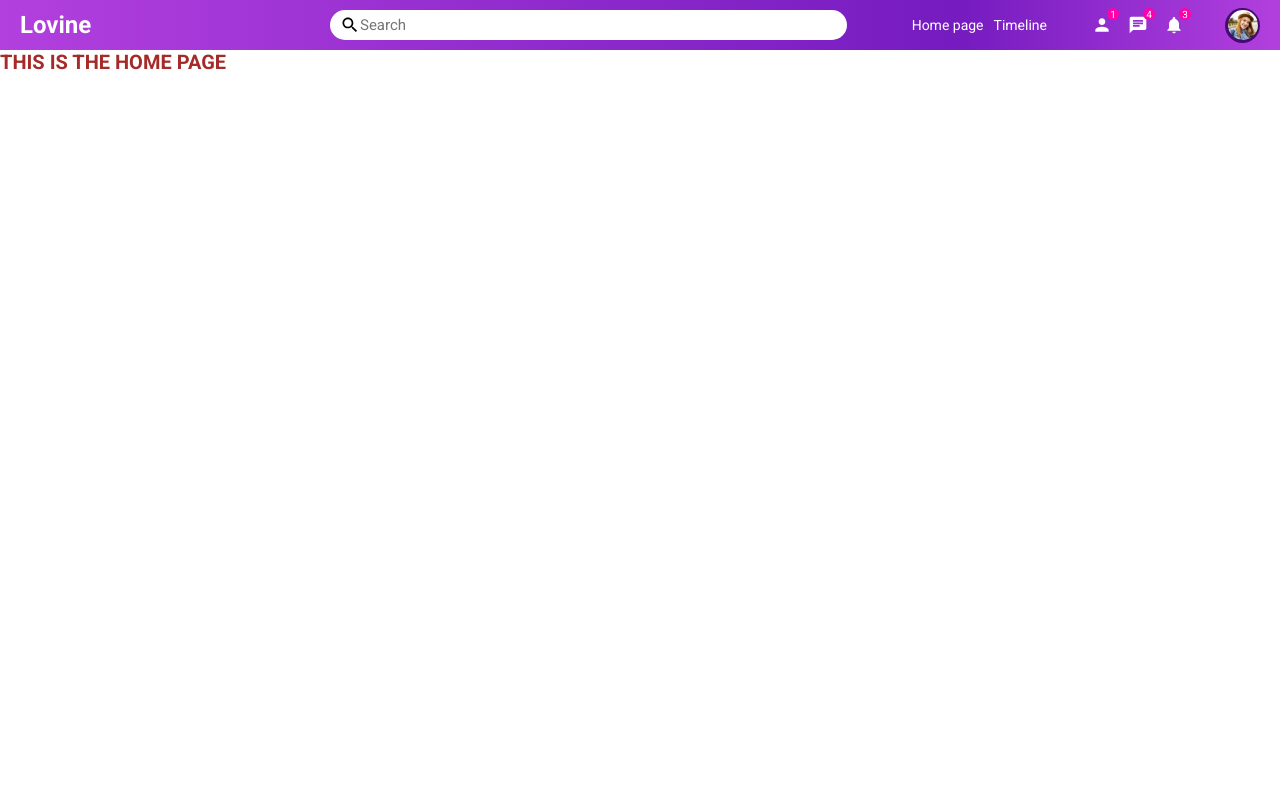
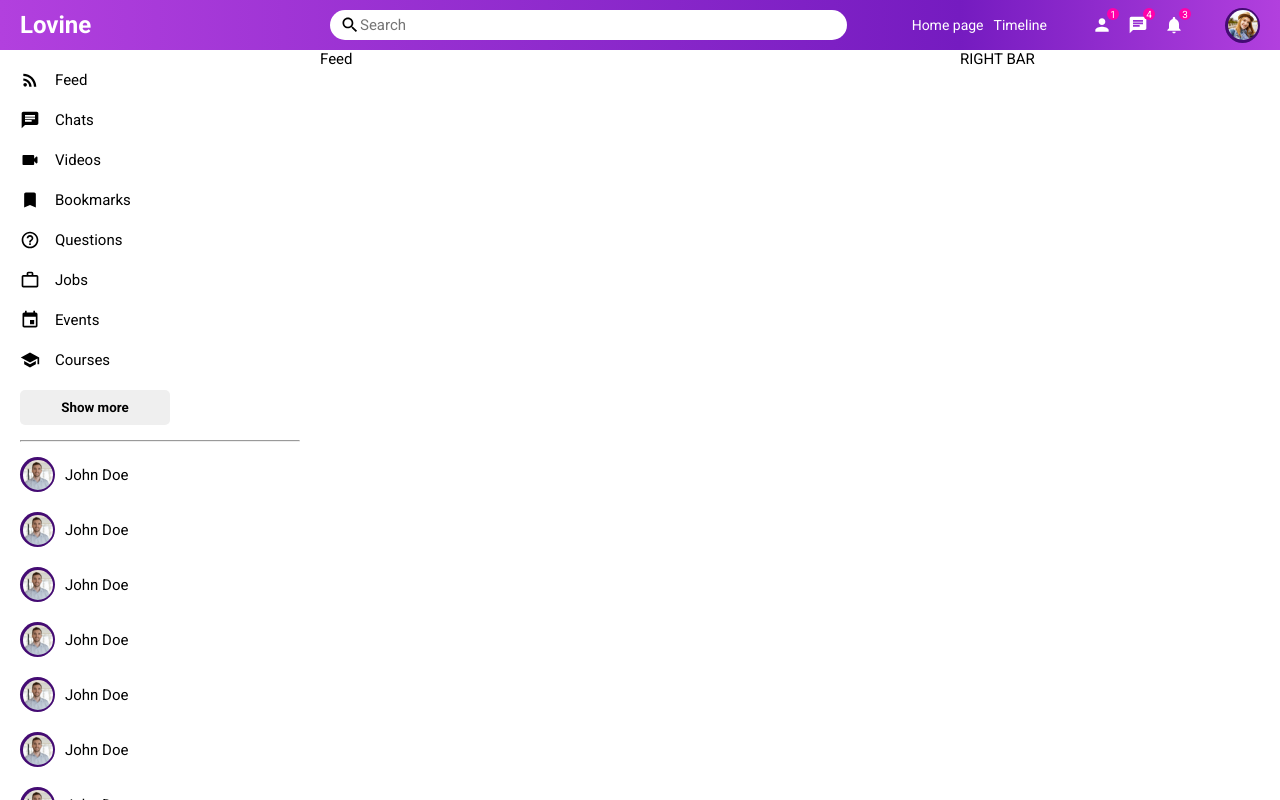
Before and after one commit to habinezadalvan/friendme-front-end, a React (Create React App) app: page / in a window 1280 px wide. Built offline with nearby package versions, Linux system fonts and the light colour scheme.

Commit message:
user should be able to view the home page sidebar

```diff
--- /dev/null
+++ b/src/components/feed/Feed.tsx
@@ -0,0 +1,5 @@
+import "./feed.css";
+
+export default function Feed() {
+  return <div className="feed">Feed</div>;
+}
--- /dev/null
+++ b/src/components/feed/feed.css
@@ -0,0 +1,3 @@
+.feed{
+    flex: 6;
+}
--- /dev/null
+++ b/src/components/rightBar/RightBar.tsx
@@ -0,0 +1,9 @@
+import './rightbar.css'
+
+export default function RightBar() {
+  return (
+    <div className='rightbar'>
+      RIGHT BAR
+    </div>
+  )
+}
--- /dev/null
+++ b/src/components/rightBar/rightbar.css
@@ -0,0 +1,3 @@
+.rightbar{
+    flex: 3;
+}
--- /dev/null
+++ b/src/components/sideBar/SideBar.tsx
@@ -0,0 +1,198 @@
+import "./sidebar.css";
+import {
+  RssFeed,
+  Chat,
+  School,
+  Event,
+  WorkOutline,
+  HelpOutline,
+  Bookmark,
+  VideocamRounded,
+} from "@mui/icons-material";
+
+export default function SideBar() {
+  return (
+    <div className="sidebar">
+      <div className="sidebarWrapper">
+        <ul className="sidebarList">
+          <li className="sidebarListItem">
+            <RssFeed className="sidebarIcon" />
+            <span className="sidebarListItemText">Feed</span>
+          </li>
+          <li className="sidebarListItem">
+            <Chat className="sidebarIcon" />
+            <span className="sidebarListItemText">Chats</span>
+          </li>
+          <li className="sidebarListItem">
+            <VideocamRounded className="sidebarIcon" />
+            <span className="sidebarListItemText">Videos</span>
+          </li>
+          <li className="sidebarListItem">
+            <Bookmark className="sidebarIcon" />
+            <span className="sidebarListItemText">Bookmarks</span>
+          </li>
+          <li className="sidebarListItem">
+            <HelpOutline className="sidebarIcon" />
+            <span className="sidebarListItemText">Questions</span>
+          </li>
+          <li className="sidebarListItem">
+            <WorkOutline className="sidebarIcon" />
+            <span className="sidebarListItemText">Jobs</span>
+          </li>
+          <li className="sidebarListItem">
+            <Event className="sidebarIcon" />
+            <span className="sidebarListItemText">Events</span>
+          </li>
+          <li className="sidebarListItem">
+            <School className="sidebarIcon" />
+            <span className="sidebarListItemText">Courses</span>
+          </li>
+        </ul>
+        <button className="sidebarButton">Show more</button>
+        <hr className="sidebarHr" />
+        <ul className="sidebarFriendList">
+          <li className="sidebarFriend">
+            <div className="sidebarProfileImage">
+              <img
+                src="/assets/people/profile6.jpeg"
+                alt="profile picture"
+                className="sidebarFriendImg"
+              />
+            </div>
+            <span className="sidebarFriendName">John Doe</span>
+          </li>
+          <li className="sidebarFriend">
+            <div className="sidebarProfileImage">
+              <img
+                src="/assets/people/profile6.jpeg"
+                alt="profile picture"
+                className="sidebarFriendImg"
+              />
+            </div>
+            <span className="sidebarFriendName">John Doe</span>
+          </li>
+          <li className="sidebarFriend">
+            <div className="sidebarProfileImage">
+              <img
+                src="/assets/people/profile6.jpeg"
+                alt="profile picture"
+                className="sidebarFriendImg"
+              />
+            </div>
+            <span className="sidebarFriendName">John Doe</span>
+          </li>
+          <li className="sidebarFriend">
+            <div className="sidebarProfileImage">
+              <img
+                src="/assets/people/profile6.jpeg"
+                alt="profile picture"
+                className="sidebarFriendImg"
+              />
+            </div>
+            <span className="sidebarFriendName">John Doe</span>
+          </li>
+          <li className="sidebarFriend">
+            <div className="sidebarProfileImage">
+              <img
+                src="/assets/people/profile6.jpeg"
+                alt="profile picture"
+                className="sidebarFriendImg"
+              />
+            </div>
+            <span className="sidebarFriendName">John Doe</span>
+          </li>
+          <li className="sidebarFriend">
+            <div className="sidebarProfileImage">
+              <img
+                src="/assets/people/profile6.jpeg"
+                alt="profile picture"
+                className="sidebarFriendImg"
+              />
+            </div>
+            <span className="sidebarFriendName">John Doe</span>
+          </li>
+          <li className="sidebarFriend">
+            <div className="sidebarProfileImage">
+              <img
+                src="/assets/people/profile6.jpeg"
+                alt="profile picture"
+                className="sidebarFriendImg"
+              />
+            </div>
+            <span className="sidebarFriendName">John Doe</span>
+          </li>
+          <li className="sidebarFriend">
+            <div className="sidebarProfileImage">
+              <img
+                src="/assets/people/profile6.jpeg"
+                alt="profile picture"
+                className="sidebarFriendImg"
+              />
+            </div>
+            <span className="sidebarFriendName">John Doe</span>
+          </li>
+          <li className="sidebarFriend">
+            <div className="sidebarProfileImage">
+              <img
+                src="/assets/people/profile6.jpeg"
+                alt="profile picture"
+                className="sidebarFriendImg"
+              />
+            </div>
+            <span className="sidebarFriendName">John Doe</span>
+          </li>
+          <li className="sidebarFriend">
+            <div className="sidebarProfileImage">
+              <img
+                src="/assets/people/profile6.jpeg"
+                alt="profile picture"
+                className="sidebarFriendImg"
+              />
+            </div>
+            <span className="sidebarFriendName">John Doe</span>
+          </li>
+          <li className="sidebarFriend">
+            <div className="sidebarProfileImage">
+              <img
+                src="/assets/people/profile6.jpeg"
+                alt="profile picture"
+                className="sidebarFriendImg"
+              />
+            </div>
+            <span className="sidebarFriendName">John Doe</span>
+          </li>
+          <li className="sidebarFriend">
+            <div className="sidebarProfileImage">
+              <img
+                src="/assets/people/profile6.jpeg"
+                alt="profile picture"
+                className="sidebarFriendImg"
+              />
+            </div>
+            <span className="sidebarFriendName">John Doe</span>
+          </li>
+          <li className="sidebarFriend">
+            <div className="sidebarProfileImage">
+              <img
+                src="/assets/people/profile6.jpeg"
+                alt="profile picture"
+                className="sidebarFriendImg"
+              />
+            </div>
+            <span className="sidebarFriendName">John Doe</span>
+          </li>
+          <li className="sidebarFriend">
+            <div className="sidebarProfileImage">
+              <img
+                src="/assets/people/profile6.jpeg"
+                alt="profile picture"
+                className="sidebarFriendImg"
+              />
+            </div>
+            <span className="sidebarFriendName">John Doe</span>
+          </li>
+        </ul>
+      </div>
+    </div>
+  );
+}
--- /dev/null
+++ b/src/components/sideBar/sidebar.css
@@ -0,0 +1,74 @@
+.sidebar {
+  flex: 3;
+  height: calc(100vh - 5rem);
+  overflow-y: scroll;
+}
+::-webkit-scrollbar {
+  width: 0.5rem;
+}
+::-webkit-scrollbar-track {
+  background-color: #f1f1f1;
+}
+::-webkit-scrollbar-thumb {
+  background-color: rgb(194, 194, 194);
+}
+
+.sidebarWrapper {
+  padding: 2rem;
+}
+.sidebarList {
+  list-style: none;
+}
+.sidebarListItem {
+  display: flex;
+  align-items: center;
+  margin-bottom: 2rem;
+  cursor: pointer;
+}
+
+.sidebarIcon {
+  margin-right: 1.5rem;
+  font-size: 2rem !important;
+}
+
+.sidebarButton {
+  width: 15rem;
+  padding: 1rem;
+  border: none;
+  font-weight: 600;
+  border-radius: 0.5rem;
+  cursor: pointer;
+}
+
+.sidebarHr {
+  margin: 1.5rem 0;
+}
+.sidebarFriendList {
+  list-style: none;
+}
+.sidebarFriend {
+  display: flex;
+  align-items: center;
+  cursor: pointer;
+  margin-bottom: 2rem;
+}
+.sidebarProfileImage {
+  width: 3.5rem;
+  height: 3.5rem;
+  border-radius: 50%;
+  display: flex;
+  align-items: center;
+  justify-content: center;
+  margin-right: 1rem;
+  background-color: #440b73;
+}
+.sidebarFriendImg {
+  width: 3rem;
+  height: 3rem;
+  object-fit: cover;
+  border-radius: 50%;
+}
+
+.sidebarFriend:hover .sidebarProfileImage {
+  background-color: #fc04f8;
+}
--- a/src/pages/home/Home.tsx
+++ b/src/pages/home/Home.tsx
@@ -1,11 +1,14 @@
-import SearchBar from '../../components/navbar/SearchBar'
-import './home.css'
+import Feed from "../../components/feed/Feed";
+import RightBar from "../../components/rightBar/RightBar";
+import SideBar from "../../components/sideBar/SideBar";
+import "./home.css";
 
 export default function Home() {
   return (
-    <div>
-
-      <h1 className="home">THIS IS THE HOME PAGE</h1>
+    <div className="homeContainer">
+      <SideBar />
+      <Feed />
+      <RightBar />
     </div>
-  )
+  );
 }
--- a/src/pages/home/home.css
+++ b/src/pages/home/home.css
@@ -1,7 +1,4 @@
-.home{
-    color: brown;
+.homeContainer{
+    display: flex;
+    font-size: 1.5rem;
 }
-
-:root{
-    --main-color: #B240DE;
-}
```
Also changed, not shown: src/pages/About.tsx (deleted, +0 -9 lines).
